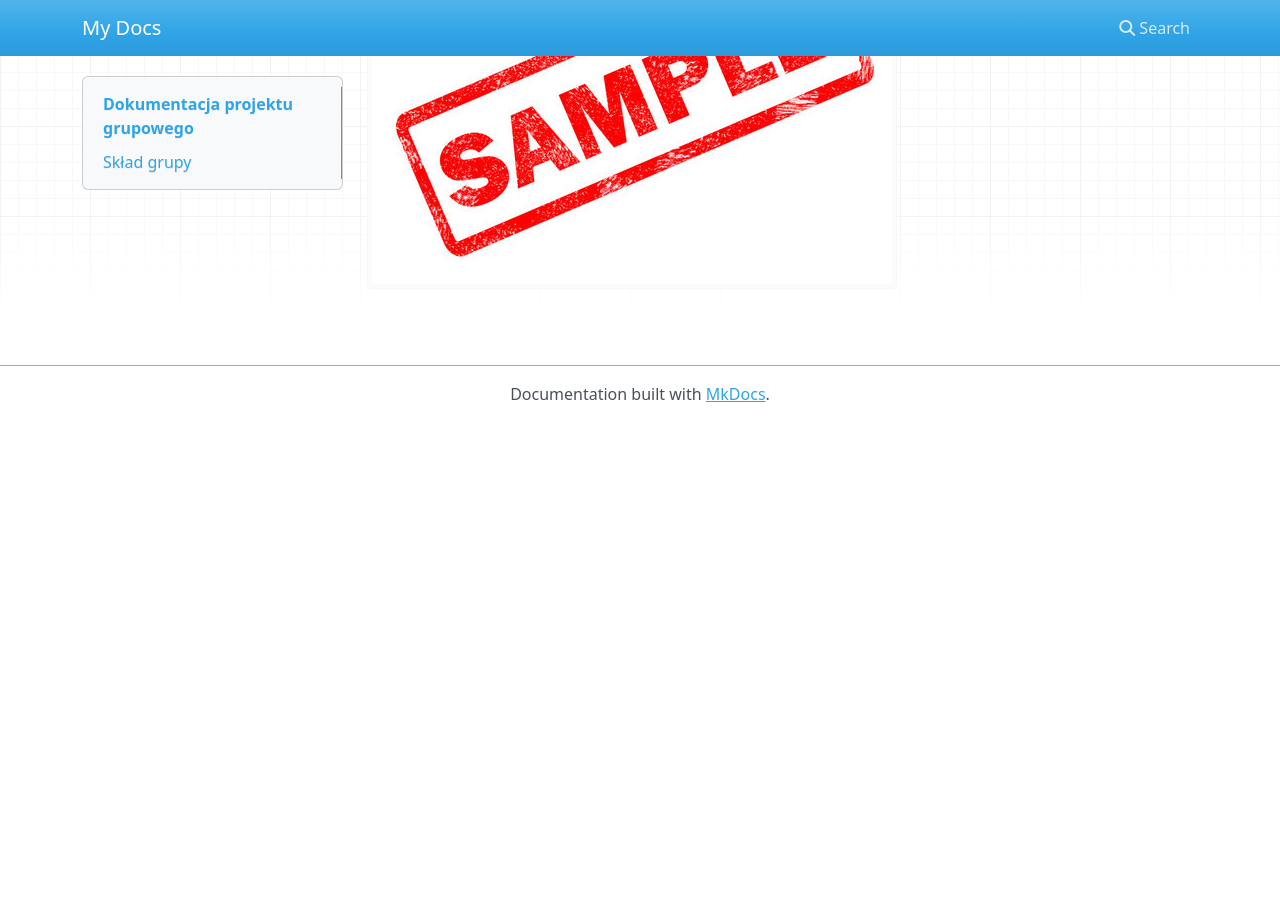
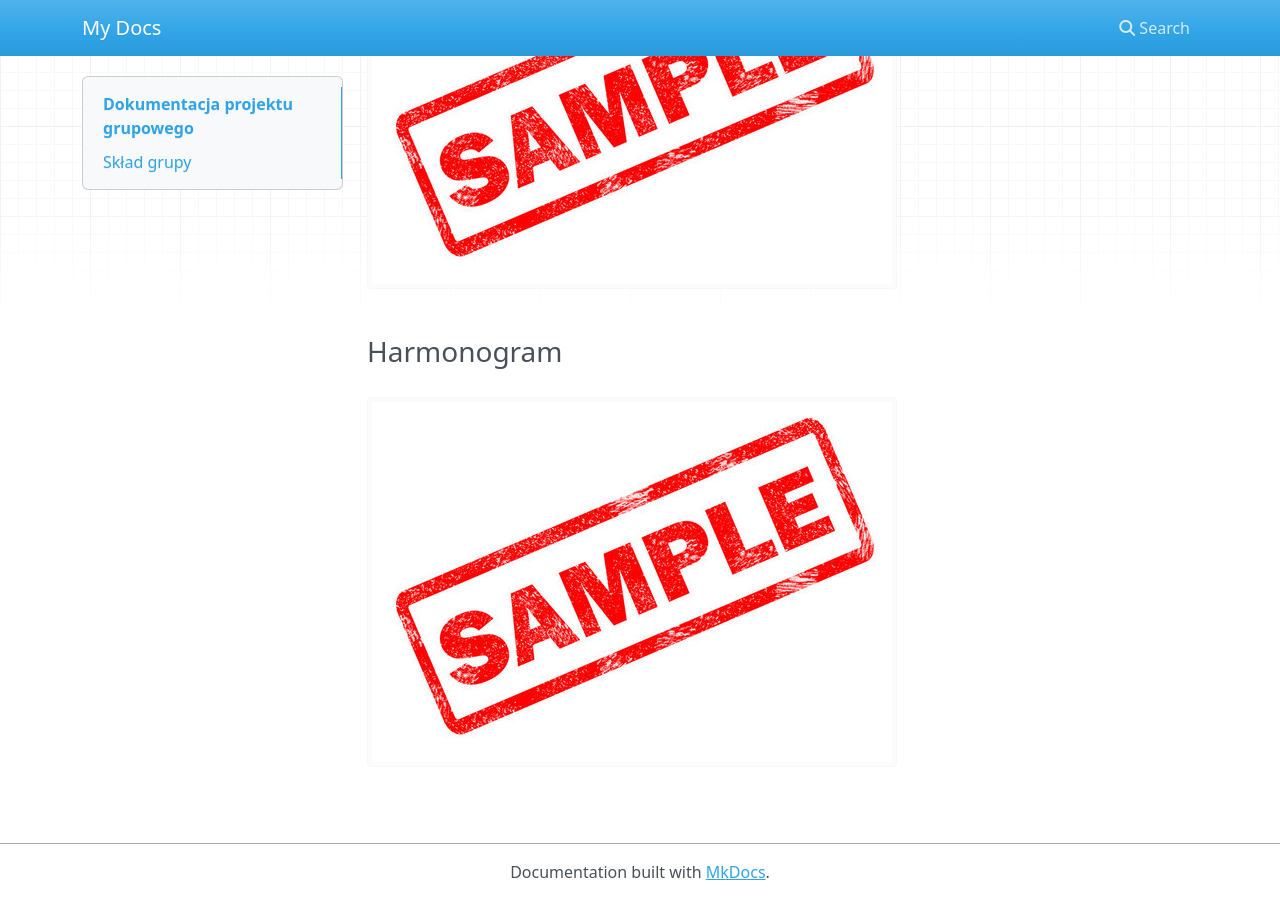
Before and after one commit to groupplants/docs, an MkDocs documentation site: the page built from docs/index.md, in a window 1280 px wide and 900 px high, scrolled down 625 px. Built offline with MkDocs 1.6.1, drawn with Linux system fonts in a browser that asks for light colours; nearby versions of some CDN libraries; before the commit the page ends 1047 px from its top, so only the background shows below that.

```diff
--- a/docs/index.md
+++ b/docs/index.md
@@ -15,3 +15,7 @@
 ### Architektura
 
 ![placeholder](assets/sample.jpg)
+
+### Harmonogram
+
+![placeholder](assets/sample.jpg)
```
